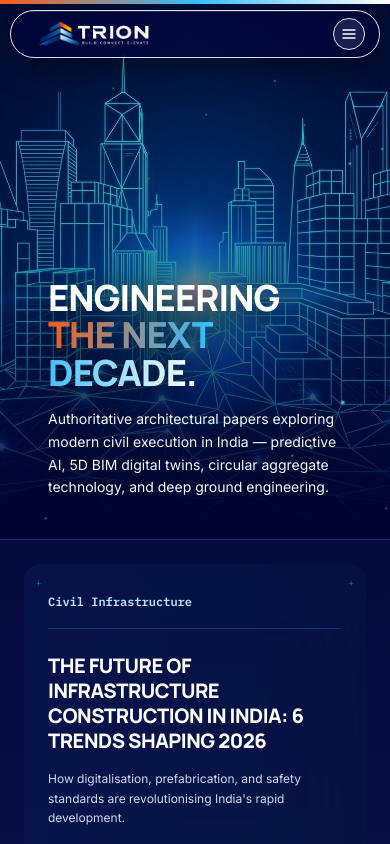
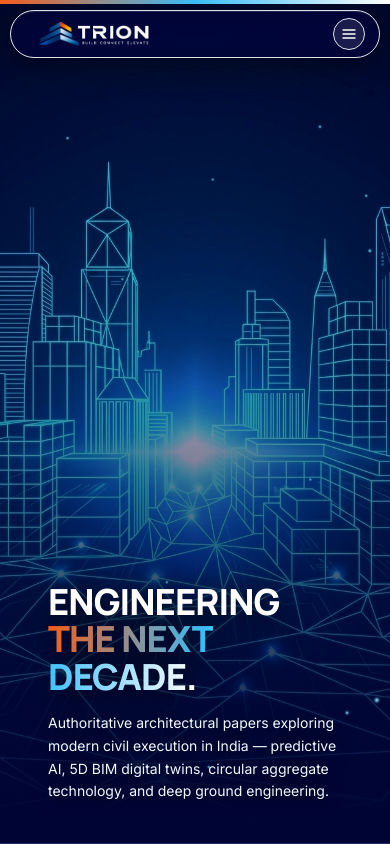
Before and after one commit to psychonimus/Trion, a React (Vite) app: page /blogs in a window 390 px wide. Shown: the top 844 px of the page. Built offline with nearby package versions, Linux system fonts and the light colour scheme.

Commit message:
Change section min-height to full screen

```diff
--- a/src/components/blogs/BlogsPage.jsx
+++ b/src/components/blogs/BlogsPage.jsx
@@ -635,7 +635,7 @@ export default function BlogsPage() {
         style={{ scaleX }}
       />
 
-      <section className="relative z-10 pt-28 sm:pt-36 lg:pt-40 pb-8 sm:pb-24 border-b border-sky-400/20 overflow-hidden min-h-[540px] sm:min-h-[520px] lg:min-h-[580px] flex items-end sm:items-center">
+      <section className="relative z-10 pt-28 sm:pt-36 min-h-screen lg:pt-40 pb-8 sm:pb-24 border-b border-sky-400/20 overflow-hidden min-h-[540px] sm:min-h-[520px] lg:min-h-[580px] flex items-end sm:items-center">
         <ExactCityWireframeHero />
 
         <div className="max-w-7xl 2xl:max-w-[1580px] mx-auto px-5 sm:px-8 lg:px-12 relative z-10 w-full mb-2 sm:mb-0">
```
